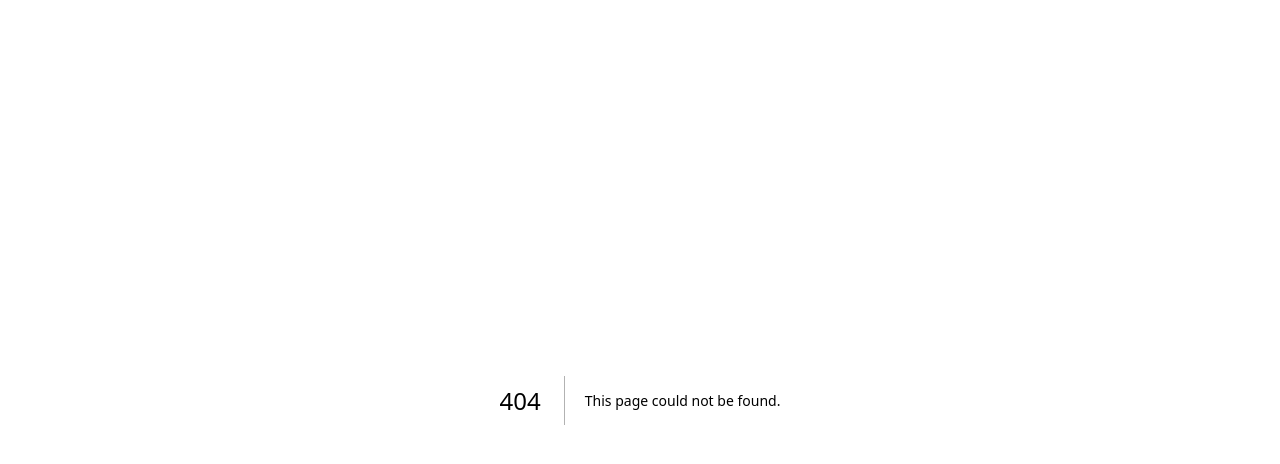
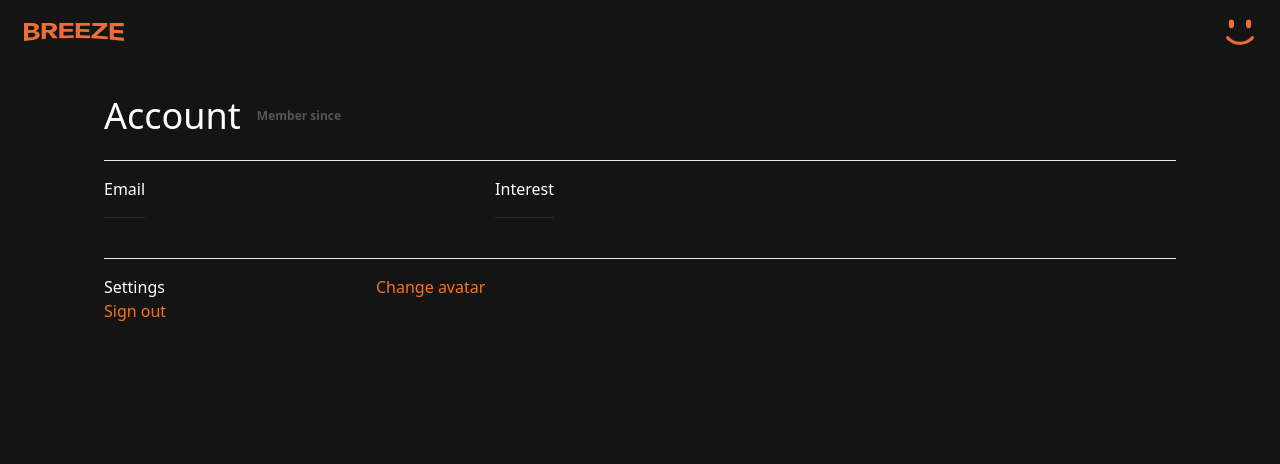
Before and after one commit to Breezelled/breeze-video-user-frontend, a Next.js app: page /account in a window 1280 px wide. Before the commit this address had no page. Shown: the top 464 px of the page. Built offline with nearby package versions, Linux system fonts and the light colour scheme; no server answers.

Commit message:
feat(account): finish account page

```diff
--- /dev/null
+++ b/src/components/AccountInfo.tsx
@@ -0,0 +1,45 @@
+import { useState } from 'react'
+import Loader from './Loader'
+import {useSession} from "next-auth/react";
+
+function AccountInfo() {
+
+    const { data: session } = useSession();
+
+    return (
+        <div className="mt-6 grid grid-cols-1 gap-x-4 border px-4 md:grid-cols-4 md:border-x-0 md:border-t md:border-b-0 md:px-0">
+
+            <div className="col-span-3">
+                <div className="flex flex-col justify-between md:flex-row">
+                    <div className="accountInfo">
+                        <h4>Email</h4>
+                        <p>
+                            {session?.user.email}
+                        </p>
+                    </div>
+                    <div className="accountInfo">
+                        <h4>Interest</h4>
+                        <p>
+                            {session?.user.interestType.replaceAll('|', ", ")}
+                        </p>
+                    </div>
+                    <div className="">
+                        {/*<p className="membershipLink">Change Email</p>*/}
+                        {/*<p className="membershipLink">Change password</p>*/}
+                    </div>
+                </div>
+
+                <div className="flex flex-col justify-between pt-4 pb-4 md:flex-row md:pb-0">
+                    <div className="md:text-right">
+                        {/*<p className="membershipLink">Manage payment info</p>*/}
+                        {/*<p className="membershipLink">Add backup payment method</p>*/}
+                        {/*<p className="membershipLink">Billing Details</p>*/}
+                        {/*<p className="membershipLink">Change billing day</p>*/}
+                    </div>
+                </div>
+            </div>
+        </div>
+    )
+}
+
+export default AccountInfo
--- a/src/components/Header.tsx
+++ b/src/components/Header.tsx
@@ -41,7 +41,7 @@ function Header() {
             <div className="flex items-center space-x-4">
                 <SearchIcon className="hidden h-6 w-6 sm:inline"/>
                 <BellIcon className="h-6 w-6"/>
-                <Link href="" onClick={() => signOut()}>
+                <Link href="/account">
                     <Avatar />
                 </Link>
             </div>
--- a/src/middleware.ts
+++ b/src/middleware.ts
@@ -1,4 +1,4 @@
 export { default } from "next-auth/middleware"
 export const config = {
-    matcher: ['/']
+    matcher: ['/', '/account', '/detail']
 };
--- /dev/null
+++ b/src/pages/account.tsx
@@ -0,0 +1,75 @@
+import Head from "next/head";
+import Link from "next/link";
+import {signOut, useSession} from "next-auth/react";
+import Avatar from "@/components/Avatar";
+import {useEffect, useState} from "react";
+import AccountInfo from "@/components/AccountInfo";
+
+function Account() {
+    const { data: session } = useSession();
+    const [createTime, setCreateTime] = useState<string | null>(null);
+    useEffect(() => {
+        if (session?.user) {
+            setCreateTime(new Date(session?.user.createTime).toLocaleDateString())
+        }
+    }, [session]);
+
+    const changeAvatar = () => {
+
+    }
+
+    return (
+        <div>
+            <Head>
+                <title>Account - Breeze Video</title>
+                <meta name="description" content="Breeze Video" />
+                <meta name="viewport" content="width=device-width, initial-scale=1" />
+                <link rel="icon" href="/favicon.ico" />
+            </Head>
+
+            <header className="bg-[#141414]">
+                <Link href="/">
+                    <img src="/long_logo.svg"
+                         width={100}
+                         height={100}
+                         className="cursor-container object-contain"
+                         alt="Breeze Video"
+                    />
+                </Link>
+                <Link href="/account">
+                    <Avatar />
+                </Link>
+            </header>
+
+            <main className="mx-auto max-w-6xl px-5 pt-24 pb-12 transition-all md:px-10">
+                <div className="flex flex-col gap-x-4 md:flex-row md:items-center">
+                    <h1 className="text-3xl md:text-4xl">Account</h1>
+                    <div className="flex items-center gap-x-1.5">
+                        {/*<img/>*/}
+                        <p className="text-xs font-semibold text-[#555]">
+                            Member since {createTime}
+                        </p>
+                    </div>
+                </div>
+
+                <AccountInfo />
+
+                <div className="mt-6 grid grid-cols-1 gap-x-4 border px-4 py-4
+                md:grid-cols-4 md:border-x-0 md:border-t md:border-b-0 md:px-0
+                md:pb-0">
+                    <h4>
+                        Settings
+                    </h4>
+                    <p className="accountLink" onClick={() => changeAvatar()}>
+                        Change avatar
+                    </p>
+                    <p className="accountLink md:text-left" onClick={() => signOut()}>
+                        Sign out
+                    </p>
+                </div>
+            </main>
+        </div>
+    );
+}
+
+export default Account;
--- a/src/styles/globals.css
+++ b/src/styles/globals.css
@@ -58,4 +58,12 @@
     md:h-32 lg:mx-8;
   }
 
+  .accountInfo {
+    @apply font-medium py-4 border-b border-white/10
+  }
+
+  .accountLink {
+    @apply col-span-2 cursor-pointer text-orange-500 hover:underline
+  }
+
 }
```
Also changed, not shown: src/hooks/useAuth.ts (renamed from src/hooks/useAuth.tsx), 1 other file (tests, documents, lock files or other folders).
